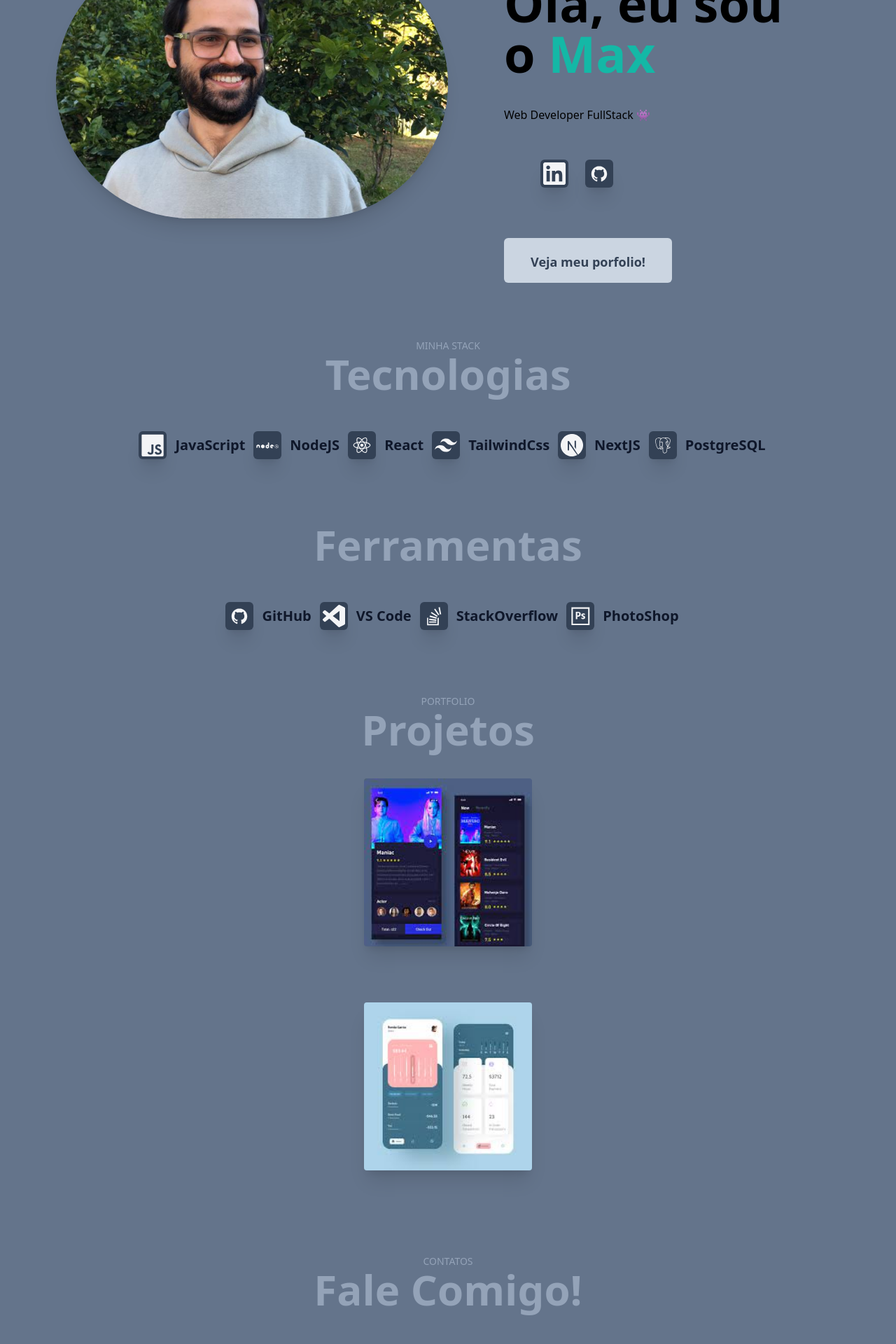
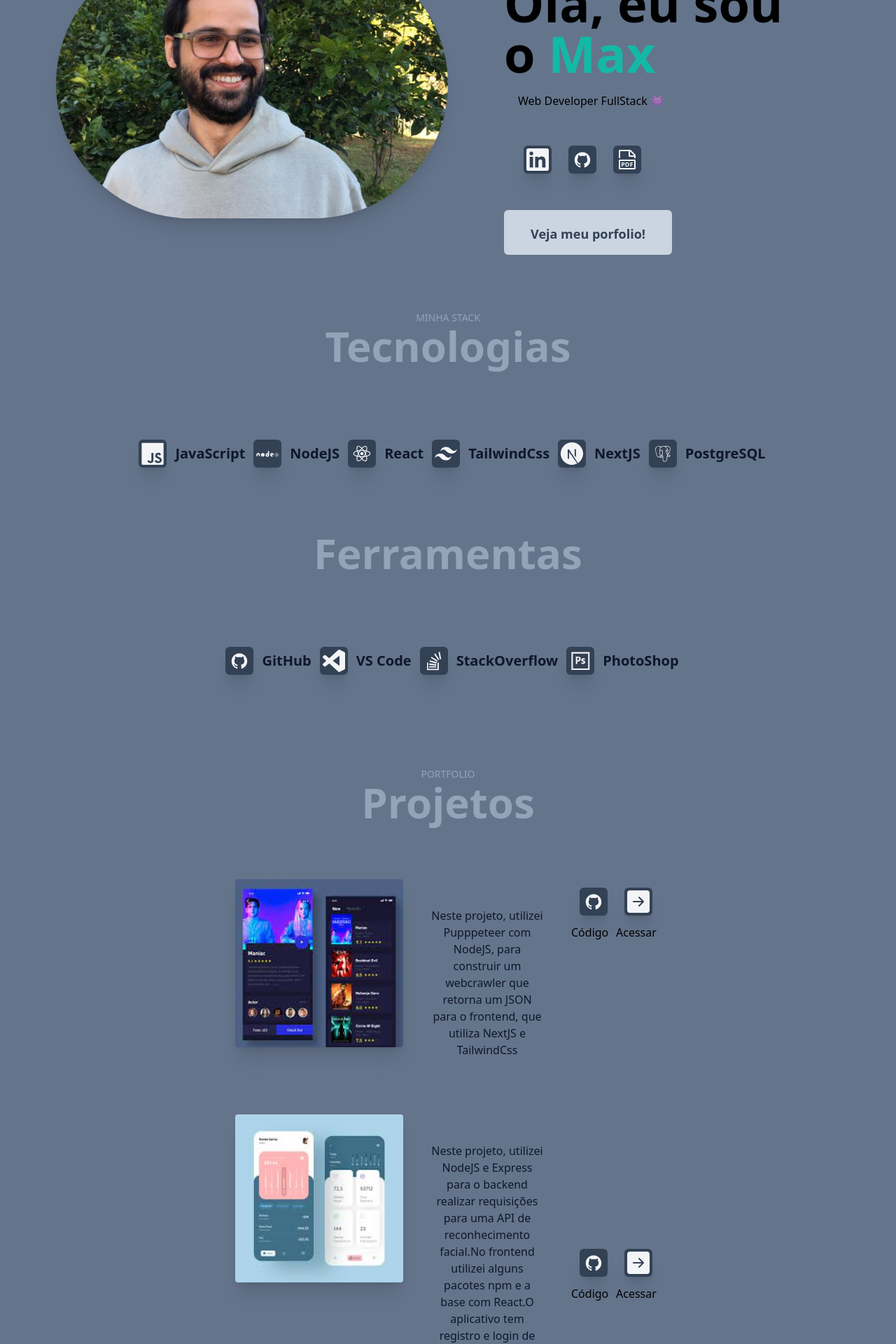
Before and after one commit to MaximilianoMB/portfolio, a Next.js app: page / in a window 1280 px wide. Shown: the part 200-2120 px from the top of the page at 70% size. Built offline with nearby package versions, Linux system fonts and the light colour scheme.

Commit message:
polindo frontend

```diff
--- a/pages/homePage.js
+++ b/pages/homePage.js
@@ -2,7 +2,9 @@ import { Element } from 'react-scroll';
 import Image from "next/image";
 import heroImage from "../public/images/heroImage.jpeg";
 import { SiLinkedin } from 'react-icons/si';
-import {DiGithubBadge } from 'react-icons/di';
+import { DiGithubBadge } from 'react-icons/di';
+import { VscFilePdf } from 'react-icons/vsc';
+import { Link } from 'react-scroll';// scroll diferenciado
 
 function homePage() {
     return(
@@ -19,27 +21,32 @@ function homePage() {
                         />
                     </div>
                     <div className="flex flex-col md:ml-20 mx-20 mt-10">
-                        <h1 className="font-bold text-7xl text-left mb-10">
+                        <h1 className="font-bold text-7xl text-left mb-5">
                             Olá, eu sou o <span className="text-teal-500">Max</span>
                         </h1>
-                        <p className="text-left font-normal flex-wrap">
+                        <p className="text-left ml-5">
                             Web Developer FullStack 👾
                         </p>
-                        <div className="flex mx-10">
-                            <div className="gap-10 mt-10 mb-10">
+                        <div className="flex sm:ml-4 ml-4 mx-10">
+                            <div className="gap-10 mt-10 mb-5">
                                 <a href="https://www.linkedin.com/in/maximiliano-mb/">
                                     <SiLinkedin className="w-10 h-10 bg-slate-700 text-gray-100 m-3 p-1 shadow-xl rounded-md"/>
                                 </a>
                             </div>
-                            <div className="gap-10 mt-10 mb-10">
+                            <div className="gap-10 mt-10 mb-5">
                                 <a href="https://github.com/MaximilianoMB">
                                     <DiGithubBadge className="w-10 h-10 bg-slate-700 text-gray-100 m-3 p-1 shadow-xl rounded-md"/>
                                 </a>
                             </div>
+                            <div className="gap-10 mt-10 mb-5">
+                                <a href="#">
+                                    <VscFilePdf className="w-10 h-10 bg-slate-700 text-gray-100 m-3 p-1 shadow-xl rounded-md"/>
+                                </a>
+                            </div>
                         </div>
-                        <a  href ="#" className="font-semibold text-slate-700 md:mt-5 mt-5 pt-5 bg-slate-300 rounded-md w-60 h-16 text-lg hover:bg-slate-900 hover:text-slate-300">
+                        <Link activeClass='projetos' to='projetos' smooth={ true } offset={ 50 } duration={ 500 } className="font-semibold text-slate-700 mt-5 pt-5 bg-slate-300 rounded-md w-60 h-16 text-lg hover:bg-slate-900 hover:text-slate-300">
                             Veja meu porfolio!
-                        </a>
+                        </Link>
                     </div>
                 </div>
             </div>
--- a/pages/index.js
+++ b/pages/index.js
@@ -14,7 +14,6 @@ export default function Home() {
         <meta name="description" content="portfolio maxmb" />
         <link rel="icon" href="/caneca.ico" />
       </Head>
-
       <Navbar />
       <HomePage />
       <Stack />
--- a/pages/projetos.js
+++ b/pages/projetos.js
@@ -2,20 +2,29 @@ import { Element } from 'react-scroll';
 import Image from "next/image";
 import One from "../public/images/1.jpeg";
 import Two from "../public/images/2.jpeg";
+import { DiGithubBadge } from 'react-icons/di';
+import { BsArrowRightSquareFill } from 'react-icons/bs';
+
 
 function projetos(){
     return(
         <Element id="projetos" name="projetos">
             <div className="w-full my-20 h-auto flex flex-col justify-center items-center">
-                <p className="text-sm uppercase text-slate-400">Portfolio</p>
+                <p className="text-sm mt-10 uppercase text-slate-400">Portfolio</p>
                 <div className="relative">
                         {/* <div className="absolute filter blur-lg opacity-35 w-32 h-20 left-10 bg-slate-600 rounded-full mix-blend-multiply animate-blob"></div> */}
-                        <h1 className="relative text-slate-400 text-6xl font-bold text-center">
+                        <h1 className="relative mb-10 text-slate-400 text-6xl font-bold text-center">
                             Projetos
                         </h1>
                     </div>
+
+                    {/* Galeria de projetos */}
+
+                    {/* Projeto 1 */}
+
+                <div className="flex mx-40 place-content-center">
                     <div className="md:flex sm:flex-col md:flex-row justify-center items-start md:gap-10 sm:pb-10 mt-10">
-                    <div className="rounded w-60 h-60 shadow-xl relative">
+                        <div className="flex basis-auto rounded w-60 h-60 shadow-xl relative">
                             <Image
                             src={ One }
                             alt="one"
@@ -23,15 +32,39 @@ function projetos(){
                             objectFit="cover"
                             className="p-2 rounded cursor-pointer"/>
                         </div>
+                        <aside className="flex mt-10 justify-center sm:w-40 text-center text-slate-900">Neste projeto, utilizei Pupppeteer com NodeJS, para construir um webcrawler que retorna um JSON para o frontend, que utiliza NextJS e TailwindCss</aside>
+                        <div className="flex items-center">
+                            <div><a href="https://github.com/MaximilianoMB">
+                                    <DiGithubBadge className="w-10 h-10 bg-slate-700 text-gray-100 m-3 p-1 shadow-xl rounded-md"/>
+                                </a>Código</div>
+                            <div><a href="https://github.com/MaximilianoMB">
+                                    <BsArrowRightSquareFill  className="w-10 h-10 bg-slate-700 text-gray-100 m-3 p-1 shadow-xl rounded-md"/>
+                                </a>Acessar </div>
                         </div>
-                <div className="md:flex sm:flex-col md:flex-row justify-center items-start md:gap-10 sm:pb-10 mt-10">
-                    <div className="rounded w-60 h-60 shadow-xl relative">
+                    </div>
+                 </div>
+
+                {/* Projeto 2 */}
+
+                <div className="flex mx-40 place-content-center">
+                    <div className="md:flex sm:flex-col md:flex-row justify-center md:gap-10 sm:pb-10 mt-10">
+                        <div className="flex basis-auto rounded w-60 h-60 shadow-xl relative">
                             <Image
                             src={ Two }
                             alt="two"
                             layout="fill"
                             objectFit="cover"
                             className="p-2 rounded cursor-pointer"/>
+                        </div>
+                        <aside className="flex  mt-10 justify-center sm:w-40 text-center text-slate-900">Neste projeto, utilizei NodeJS e Express para o backend realizar requisições para uma API de reconhecimento facial.No frontend utilizei alguns pacotes npm e a base com React.O aplicativo tem registro e login de usuário construídos com bcrypt para gerenciar senhas e PostgreSQL para a base de dados.</aside>
+                        <div className="flex items-center">
+                            <div><a href="https://github.com/MaximilianoMB">
+                                    <DiGithubBadge className="w-10 h-10 bg-slate-700 text-gray-100 m-3 p-1 shadow-xl rounded-md"/>
+                                </a>Código</div>
+                            <div><a href="https://github.com/MaximilianoMB">
+                                    <BsArrowRightSquareFill  className="w-10 h-10 bg-slate-700 text-gray-100 m-3 p-1 shadow-xl rounded-md"/>
+                                </a>Acessar </div>
+                        </div>
                     </div>
                 </div>
             </div>
--- a/pages/stack.js
+++ b/pages/stack.js
@@ -8,6 +8,7 @@ function stack() {
     return(
         <Element id="stack" name="stack">
             <div className="w-full h-auto flex flex-col justify-center items-center">
+                {/* Titulos */}
                 <div className="my-20 justify-center items-center flex-col flex">
                     <p className="text-sm uppercase text-slate-400">
                         Minha Stack
@@ -18,8 +19,9 @@ function stack() {
                             Tecnologias
                         </h1>
                     </div>
+                </div>
                     {/* Primeiro Bloco */}
-                    <div className="flex justify-items-start items-center mx-40 gap-10 mt-10">
+                <div className="flex justify-items-start items-center mx-40 gap-10 mt-3">
                     <div className="flex flex-col sm:flex-row justify-center items-center">
                         <div className="flex justify-center items-center">
                             <DiJsBadge className="w-10 h-10 bg-slate-700 text-gray-100 m-3 p-1 shadow-xl rounded-md"/>
@@ -47,15 +49,16 @@ function stack() {
                         </div>
                     </div>
                 </div>
-                </div>
+                <div className="my-20 justify-center items-center flex-col flex">
                     <div className="relative">
                             {/* <div className="absolute filter blur-lg opacity-35 w-48 h-20 left-20 bg-slate-600 rounded-full mix-blend-multiply animate-blob"></div> */}
                             <h1 className="relative text-slate-400 text-6xl font-bold text-center">
                                 Ferramentas
                             </h1>
                     </div>
+                </div>
                 {/* Segundo Bloco */}
-                <div className="flex justify-items-start items-center mx-40 gap-10 mt-10">
+                <div className="flex justify-items-start items-center mx-40 gap-10 mt-3">
                     <div className="flex flex-col sm:flex-row justify-center items-center">
                         <div className="flex justify-center items-center">
                             <DiGithubBadge className="w-10 h-10 bg-slate-700 text-gray-100 m-3 p-1 shadow-xl rounded-md"/>
```
Also changed, not shown: components/Navbar.js (+8 -9 lines), 1 other file (tests, documents, lock files or other folders). Lines whose indentation alone changed are shown as unchanged.
